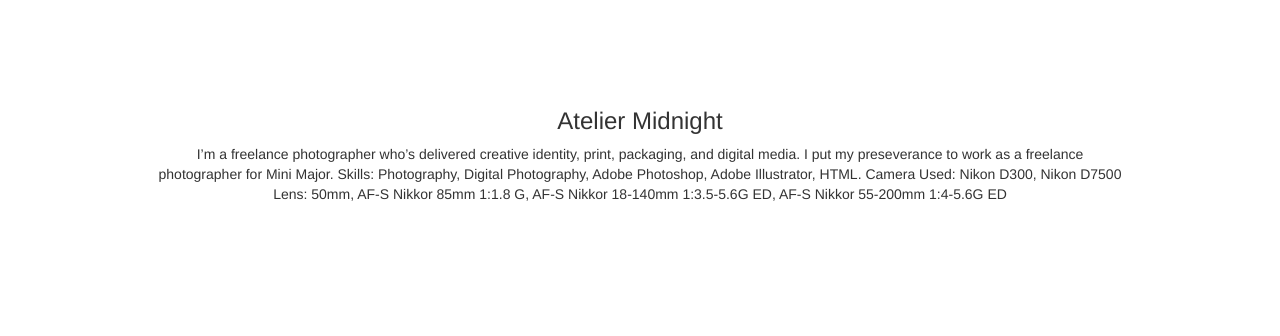
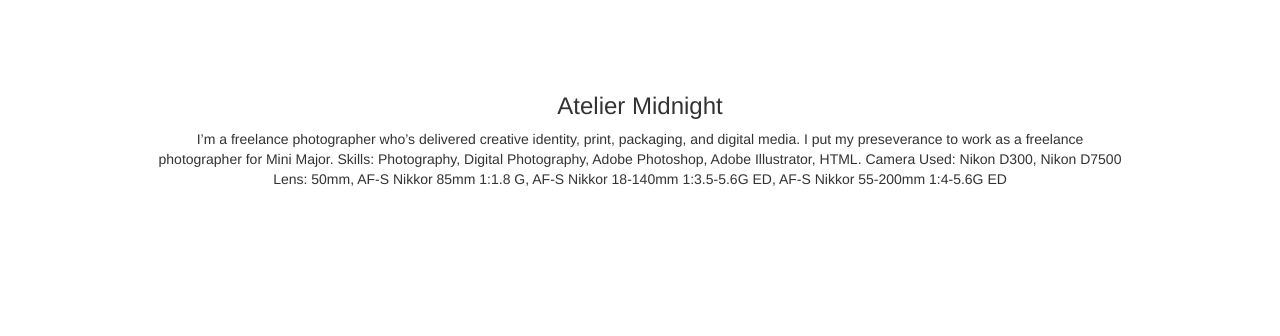
Before and after one commit to dukeatcuny86/dukeatcuny86.github.io, a plain HTML site: page atelier midnight.html in a window 1280 px wide. Shown: the part 962-1298 px from the top of the page. Drawn offline with nearby package versions, Linux system fonts and the light colour scheme.

Commit message:
change padding

```diff
--- a/atelier midnight.html
+++ b/atelier midnight.html
@@ -27,7 +27,7 @@ footer a:hover {
 	text-decoration: none;
 }
 .container{
-	padding: 30px 100px;
+	padding: 25px 100px;
 }
 .person {
 	border: 10px solid transparent;
@@ -231,7 +231,6 @@ Lens: 50mm, AF-S Nikkor 85mm 1:1.8 G, AF-S Nikkor 18-140mm 1:3.5-5.6G ED, AF-S N
     </li>
   </ul>
 </div>
-        <br>
 <!-- Container (Contact Section) -->
 <div id="contact" class="container"></div>
 
```
